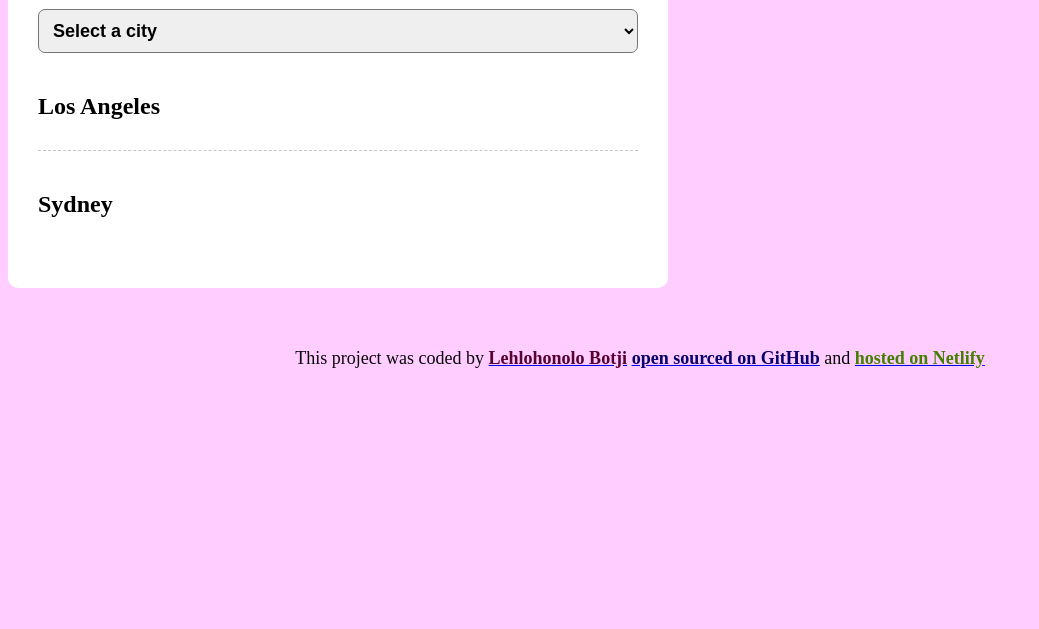
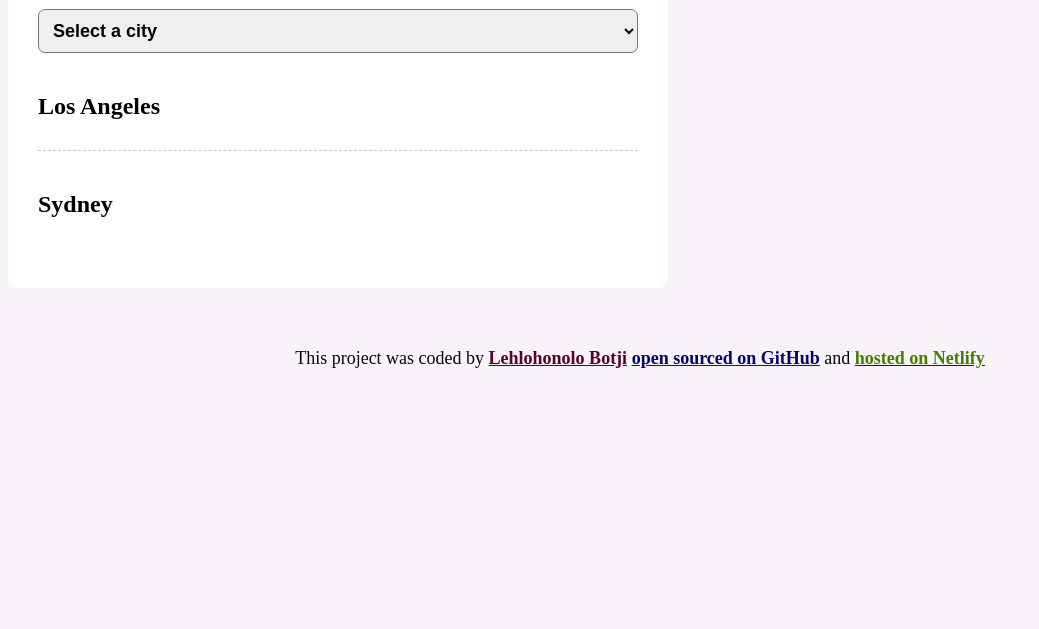
Before and after one commit to lbotji/World-Clock, a plain HTML site: page index.html in a window 1280 px wide. Shown: the part 171-800 px from the top of the page, without its empty margins (0-1039 px from the left). Drawn offline with nearby package versions, Linux system fonts and the light colour scheme; a script that the page names is missing.

Commit message:
changed background color of body

```diff
--- a/css/style.css
+++ b/css/style.css
@@ -1,5 +1,5 @@
 body {
-  background: rgb(255, 205, 255);
+  background: rgb(248, 243, 248);
   color: rgb(0, 0, 0);
   font-family: 'Times New Roman', Times, serif;
 
```
